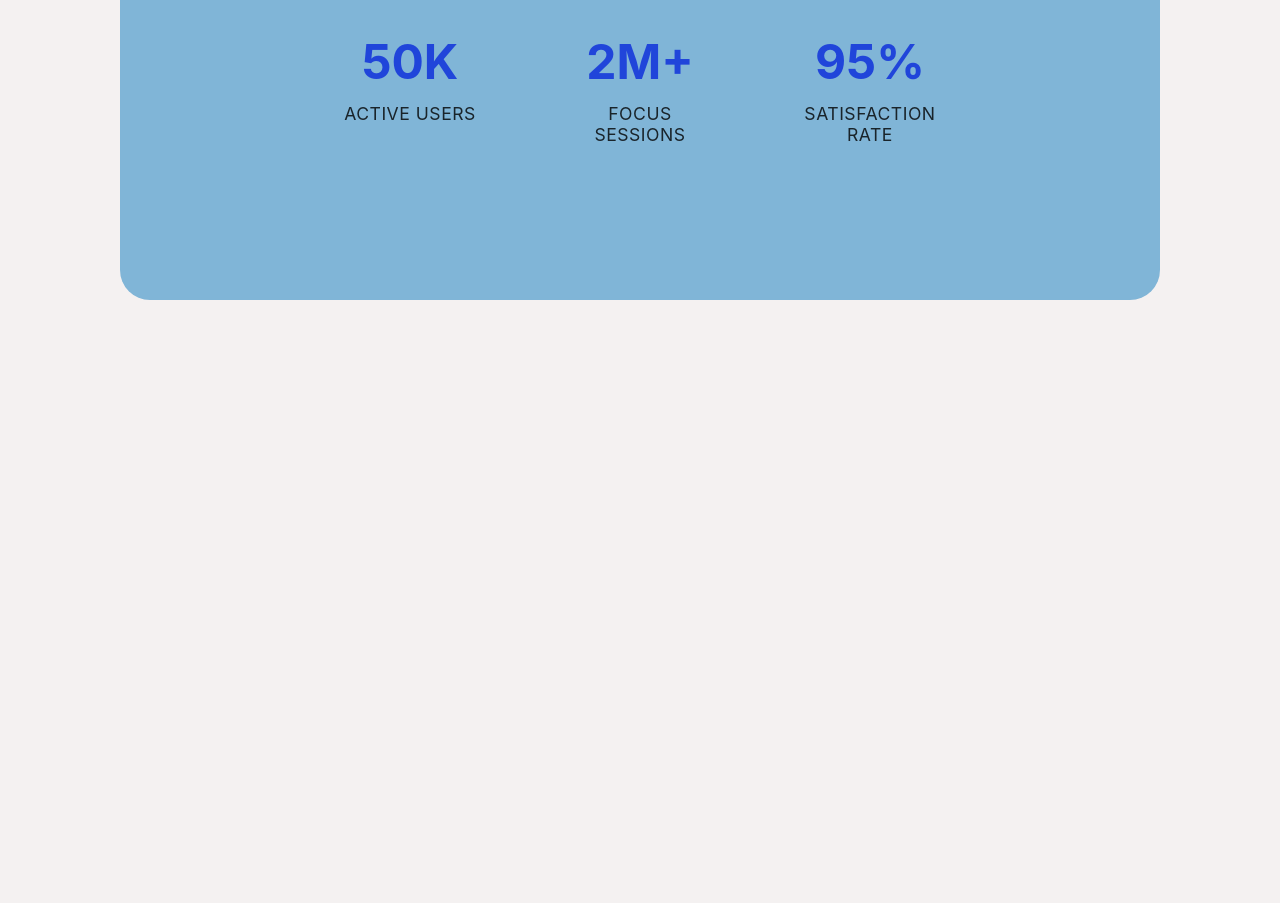
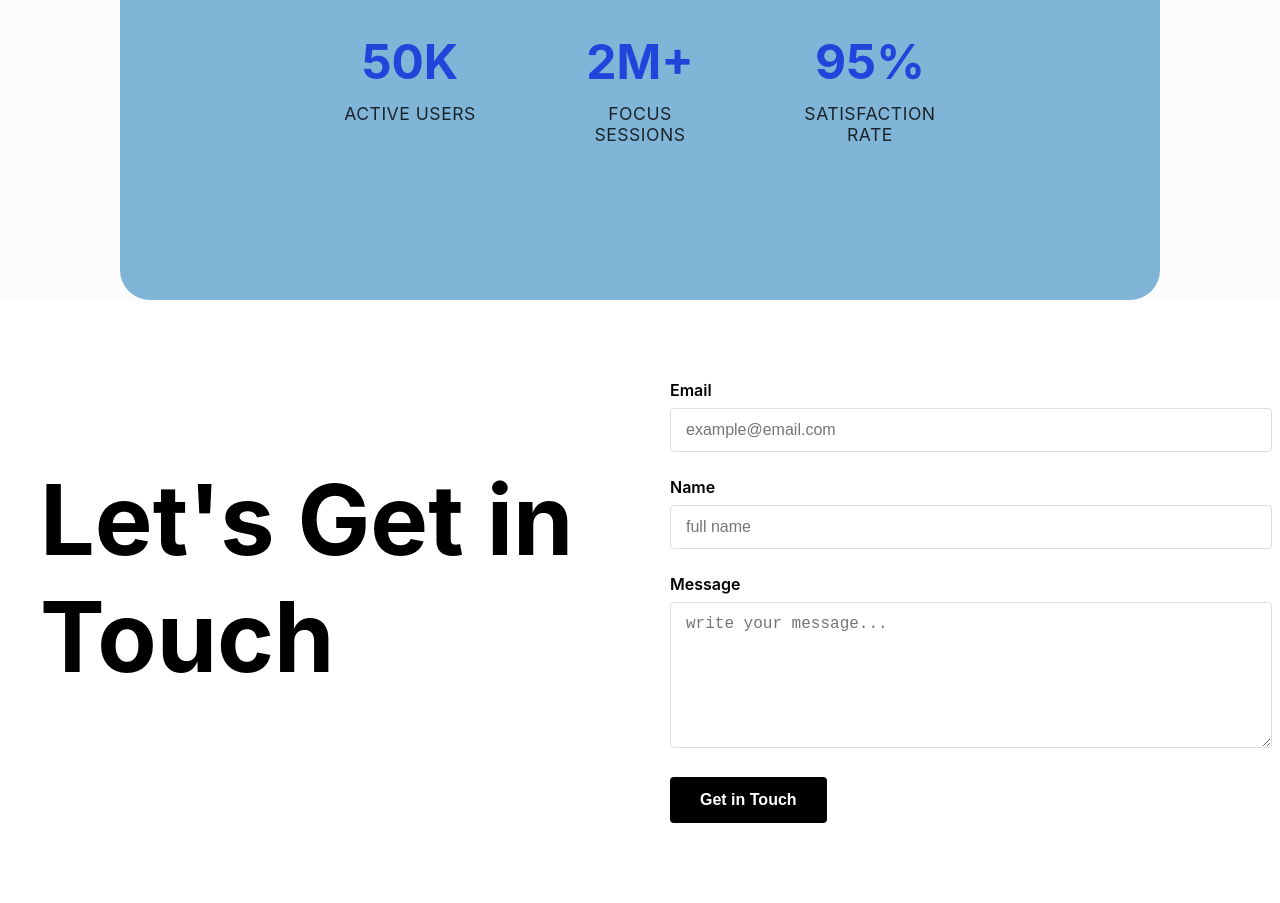
Before and after one commit to abrarjahinzihan/assignment1, a plain HTML site: page index.html in a window 1280 px wide. Shown: the part 1449-2352 px from the top of the page. Before the commit the page ends 1749 px from the top, so only its background shows below. Drawn offline with Linux system fonts and the light colour scheme.

Commit message:
contact part done

```diff
--- a/index.html
+++ b/index.html
@@ -52,5 +52,37 @@
             </div>
         </div>
     </section>
+
+    <!-- Contact Section -->
+    <section class="contact-section">
+        <div class="contact-container">
+
+            <div class="contact-title">
+                <h2>Let's Get in <br> Touch</h2>
+            </div>
+
+
+            <div class="contact-form">
+                <form>
+                    <div class="form-group">
+                        <label for="email">Email</label>
+                        <input type="email" id="email" placeholder="example@email.com">
+                    </div>
+
+                    <div class="form-group">
+                        <label for="name">Name</label>
+                        <input type="text" id="name" placeholder="full name">
+                    </div>
+
+                    <div class="form-group">
+                        <label for="message">Message</label>
+                        <textarea id="message" placeholder="write your message..."></textarea>
+                    </div>
+
+                    <button type="submit" class="submit-btn">Get in Touch</button>
+                </form>
+            </div>
+        </div>
+    </section>
 </body>
 </html>
--- a/style/design.css
+++ b/style/design.css
@@ -3,7 +3,7 @@ body {
 
     margin: 0;
     font-family: 'Inter', sans-serif;
-    background-color: #f4f1f1;
+    background-color: lab(98.69% 0.34 0.11);
     color: #ffffff;
 }
 .nav-logo{
@@ -278,3 +278,83 @@ body {
         font-size: 2.5rem;
     }
 }
+
+/* Contact Section */
+.contact-section {
+    background-color: #ffffff;
+    padding: 80px 20px;
+}
+
+.contact-container {
+    display: flex;
+    max-width: 1200px;
+    margin: 0 auto;
+    gap: 60px;
+}
+
+.contact-title {
+    flex: 1;
+}
+
+.contact-title h2 {
+    font-size: 97px;
+    color: #000000;
+    margin-bottom: 0;
+}
+
+.contact-form {
+    flex: 1;
+}
+
+.form-group {
+    margin-bottom: 25px;
+}
+
+.form-group label {
+    display: block;
+    font-weight: 600;
+    margin-bottom: 8px;
+    color: #000000;
+}
+
+.form-group input,
+.form-group textarea {
+    width: 100%;
+    padding: 12px 15px;
+    border: 1px solid #dddddd;
+    border-radius: 4px;
+    font-size: 1rem;
+}
+
+.form-group textarea {
+    height: 120px;
+    resize: vertical;
+}
+
+.submit-btn {
+    background-color: #000000;
+    color: #ffffff;
+    border: none;
+    padding: 14px 30px;
+    font-size: 1rem;
+    font-weight: 600;
+    cursor: pointer;
+    border-radius: 4px;
+    transition: background-color 0.3s;
+}
+
+.submit-btn:hover {
+    background-color: #333333;
+}
+
+/* Responsive Design */
+@media (max-width: 768px) {
+    .contact-container {
+        flex-direction: column;
+        gap: 40px;
+    }
+
+    .contact-title h2 {
+        font-size: 2rem;
+    }
+}
```
